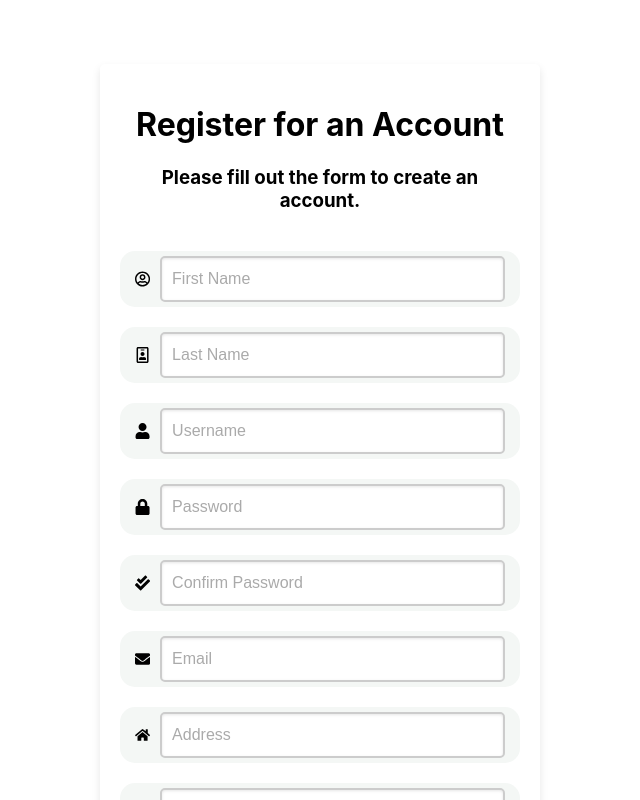
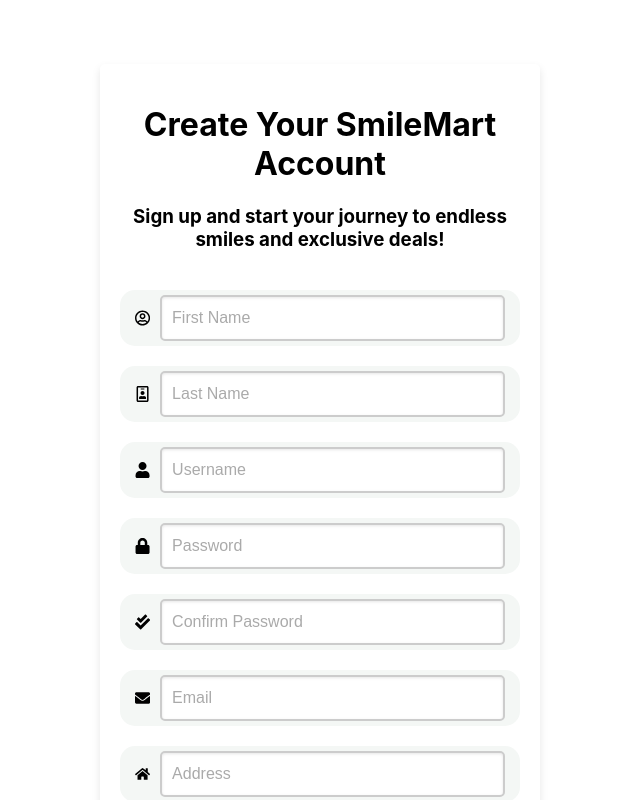
Before and after one commit to RumrillJ/SmileMart, a React (Create React App) app in the folder frontend/: page /register in a window 1280 px wide. Shown: the top 800 px of the page, without its empty margins (320-960 px from the left). Built offline with nearby package versions, Linux system fonts and the light colour scheme.

Commit message:
improved registration call to action message

```diff
--- a/frontend/src/components/Auth/Register.tsx
+++ b/frontend/src/components/Auth/Register.tsx
@@ -49,8 +49,9 @@
     return (
         <div className="login">
             <div className="text-container">
-                <h1>Register for an Account</h1>
-                <h3>Please fill out the form to create an account.</h3>
+                <h1>Create Your SmileMart Account
+</h1>
+                <h3>Sign up and start your journey to endless smiles and exclusive deals!</h3>
             </div>
             <div className="input-container">
                 <FaRegUserCircle />
```
